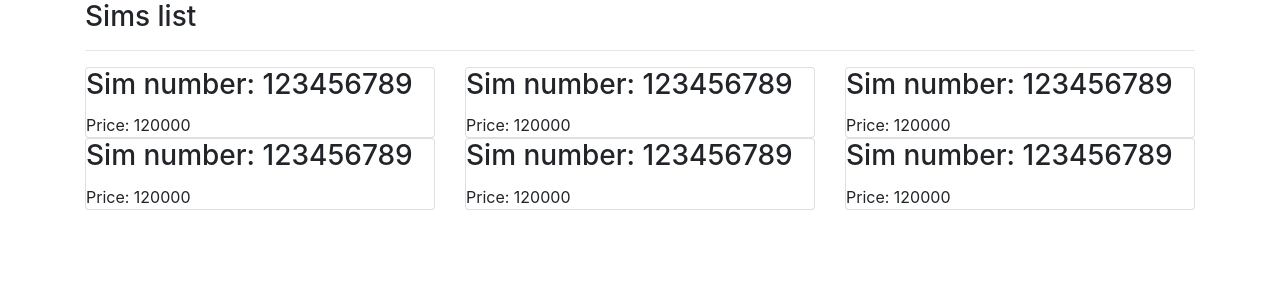
After one commit to hoangdh912/bai1dulieu, a CodeIgniter app: page /bai1dulieu/index.php/showdata/index in a window 1280 px wide. The commit adds this page. Shown: the top 300 px of the page. Run offline with CodeIgniter, Linux system fonts and the light colour scheme; some libraries are stand-ins or nearby versions.

Commit message:
addData error

```diff
--- a/application/config/autoload.php
+++ b/application/config/autoload.php
@@ -58,7 +58,7 @@ $autoload['packages'] = array();
 |
 |	$autoload['libraries'] = array('user_agent' => 'ua');
 */
-$autoload['libraries'] = array();
+$autoload['libraries'] = array('database');
 
 /*
 | -------------------------------------------------------------------
--- a/application/config/database.php
+++ b/application/config/database.php
@@ -76,9 +76,9 @@ $query_builder = TRUE;
 $db['default'] = array(
 	'dsn'	=> '',
 	'hostname' => 'localhost',
-	'username' => '',
-	'password' => '',
-	'database' => '',
+	'username' => 'root',
+	'password' => '123456',
+	'database' => 'bai1dulieu',
 	'dbdriver' => 'mysqli',
 	'dbprefix' => '',
 	'pconnect' => FALSE,
--- /dev/null
+++ b/application/controllers/ShowData.php
@@ -0,0 +1,18 @@
+<?php if ( ! defined('BASEPATH')) exit('No direct script access allowed');
+
+class ShowData extends CI_Controller {
+
+	public function __construct()
+	{
+		parent::__construct();
+	}
+
+	public function index()
+	{
+		$this->load->view('showData_view');
+	}
+
+}
+
+/* End of file ShowData.php */
+/* Location: ./application/controllers/ShowData.php */
--- /dev/null
+++ b/application/views/showData_view.php
@@ -0,0 +1,60 @@
+<!DOCTYPE html>
+<html lang="en">
+<head>
+	<meta charset="UTF-8">
+	<title>Show data</title>
+	<script type="text/javascript" src="<?php echo base_url(); ?>vendor/bootstrap.js"></script>
+ 	<script type="text/javascript" src="<?php echo base_url(); ?>1.js"></script>
+	<link rel="stylesheet" href="<?php echo base_url(); ?>vendor/bootstrap.css">
+	<link rel="stylesheet" href="<?php echo base_url(); ?>vendor/font-awesome.css">
+ 	<link rel="stylesheet" href="<?php echo base_url(); ?>1.css">
+</head>
+<body>
+	<div class="container">
+			<h3 class="text-xs-center">Sims list</h3>
+			<hr>
+	</div>
+
+	<div class="container">
+		<div class="row">
+			<div class="col-sm-4">
+				<div class="card card-block">
+					<h3 class="card-title">Sim number: 123456789</h3>
+					<p class="card-text">Price: 120000</p>
+				</div>
+			</div>
+			<div class="col-sm-4">
+				<div class="card card-block">
+					<h3 class="card-title">Sim number: 123456789</h3>
+					<p class="card-text">Price: 120000</p>
+				</div>
+			</div>
+			<div class="col-sm-4">
+				<div class="card card-block">
+					<h3 class="card-title">Sim number: 123456789</h3>
+					<p class="card-text">Price: 120000</p>
+				</div>
+			</div>
+			<div class="col-sm-4">
+				<div class="card card-block">
+					<h3 class="card-title">Sim number: 123456789</h3>
+					<p class="card-text">Price: 120000</p>
+				</div>
+			</div>
+			<div class="col-sm-4">
+				<div class="card card-block">
+					<h3 class="card-title">Sim number: 123456789</h3>
+					<p class="card-text">Price: 120000</p>
+				</div>
+			</div>
+			<div class="col-sm-4">
+				<div class="card card-block">
+					<h3 class="card-title">Sim number: 123456789</h3>
+					<p class="card-text">Price: 120000</p>
+				</div>
+			</div>
+		</div>
+	</div>
+
+</body>
+</html>
```
Also changed, not shown: application/controllers/AddData.php (+15 -0 lines), application/models/addData_model.php (added, +25 -0 lines), application/views/addData_view.php (+7 -7 lines).
